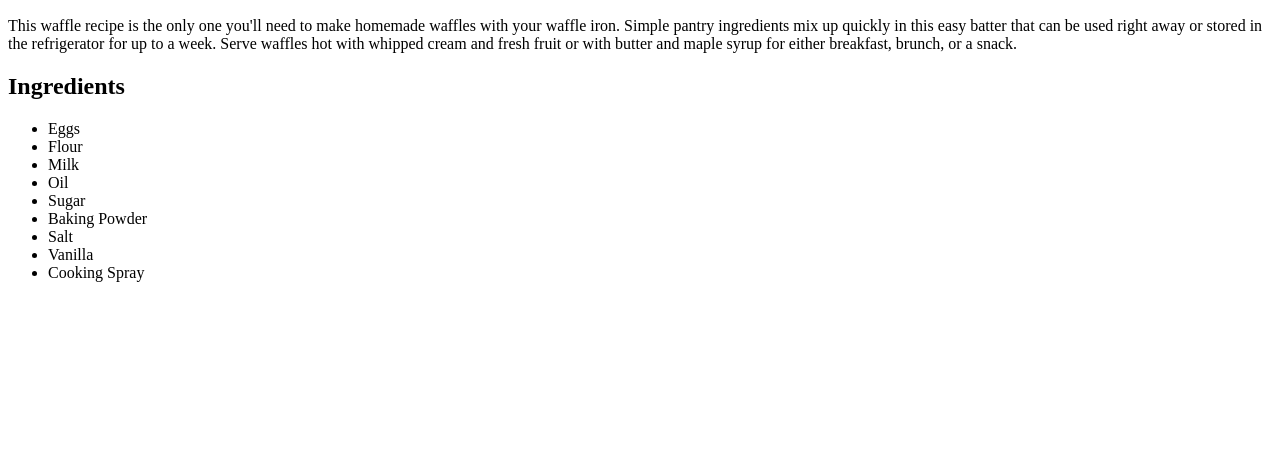
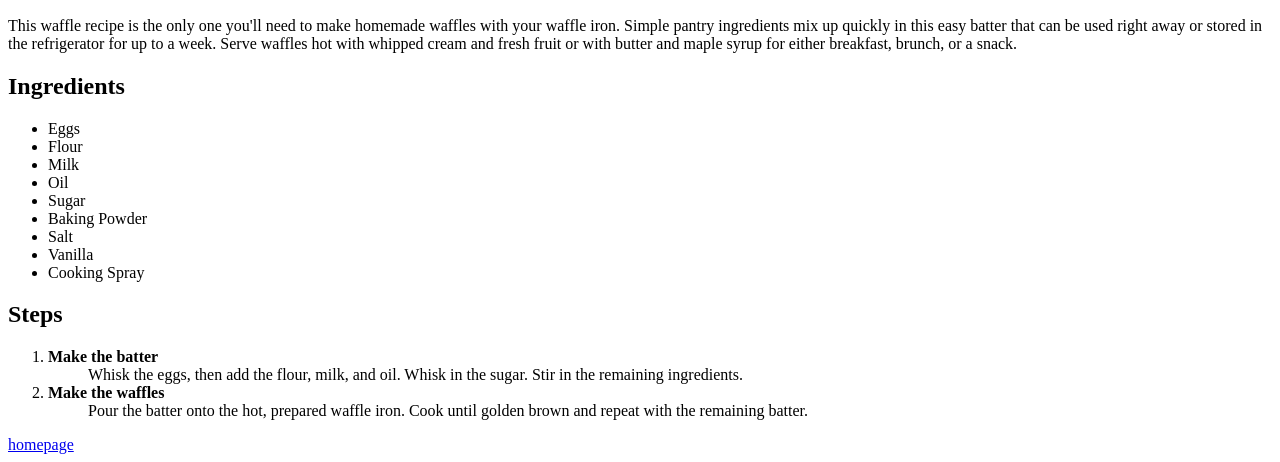
Before and after one commit to muhammadhananbaloch/odin-recipes, a plain HTML site: page recipes/waffles.html in a window 1280 px wide. Shown: the part 434-896 px from the top of the page. Before the commit the page ends 800 px from the top, so only its background shows below. Drawn offline with Linux system fonts and the light colour scheme.

Commit message:
Make waffle recipe page complete

```diff
--- a/recipes/waffles.html
+++ b/recipes/waffles.html
@@ -21,5 +21,13 @@
         <li>Salt</li>
         <li>Vanilla</li>
         <li>Cooking Spray</li>
+    </ul>
+    <h2>Steps</h2>
+    <ol>
+        <li><dt><strong>Make the batter</strong></strong></dt>
+             <dd>Whisk the eggs, then add the flour, milk, and oil. Whisk in the sugar. Stir in the remaining ingredients.</dd></li>
+        <li><dt><strong>Make the waffles</strong></dt><dd>Pour the batter onto the hot, prepared waffle iron. Cook until golden brown and repeat with the remaining batter.</dd></li>
+    </ol>
+    <a href="../index.html">homepage</a>
 </body>
 </html>
```
